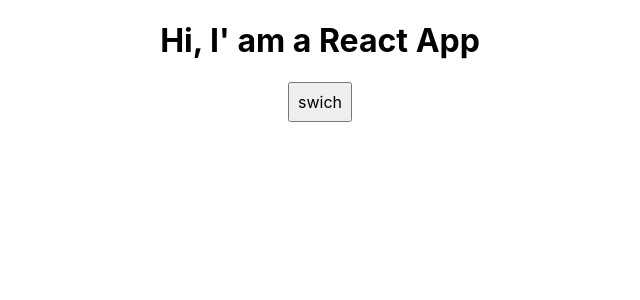
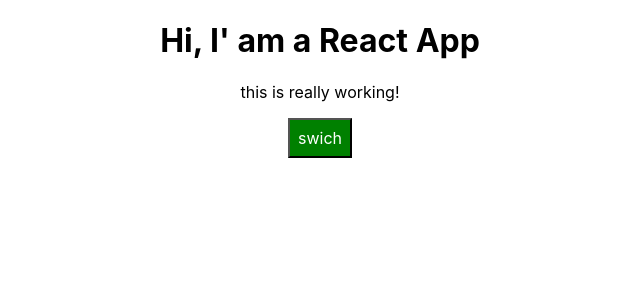
Before and after one commit to Tony1120/learning-react, a React (Create React App) app: page / in a window 1280 px wide. Shown: the top 300 px of the page, without its empty margins (320-960 px from the left). Built offline with nearby package versions, Linux system fonts and the light colour scheme.

Commit message:
added style to switch button, dynamic assigned css class to <p> regarding the number of people

```diff
--- a/src/App.css
+++ b/src/App.css
@@ -1,3 +1,11 @@
 .App {
   text-align: center;
 }
+
+.red {
+	color: red;
+}
+
+.bold {
+	font-weight: bold;
+}
--- a/src/App.js
+++ b/src/App.js
@@ -16,7 +16,7 @@
 	deletePersonHandler = (personIndex) => {
 		//const persons = this.state.persons.slice();
 		const persons = [...this.state.persons];
-		persons.splice(personIndex, 1); // delete the item at index 1
+		persons.splice(personIndex, 1); // delete the item at index personInde
 		this.setState({persons: persons});
 
 	}
@@ -50,7 +50,8 @@
 
 	render() {
 		const style = {
-			backgroudColor: 'black',
+			backgroundColor: 'green',
+			color: 'white',
 			font: 'inherit',
 			border: '1x solid blue',
 			padding: '8px',
@@ -72,11 +73,23 @@
 				})}
 	        	</div>
 			)
+
+			style.backgroundColor = 'red';
+		}
+
+		const classes = [];
+		if (this.state.persons.length <= 2) {
+			classes.push('red');
+		}
+
+		if (this.state.persons.length <= 1) {
+			classes.push('bold');
 		}
 
 	    return (
 	      <div className="App">
 	        <h1> Hi, I' am a React App </h1>
+	        <p className = {classes.join(' ')}> this is really working! </p>
 	        <button
 	        	style = {style}
 	        	onClick = {this.togglePersonsHandler}>
```
